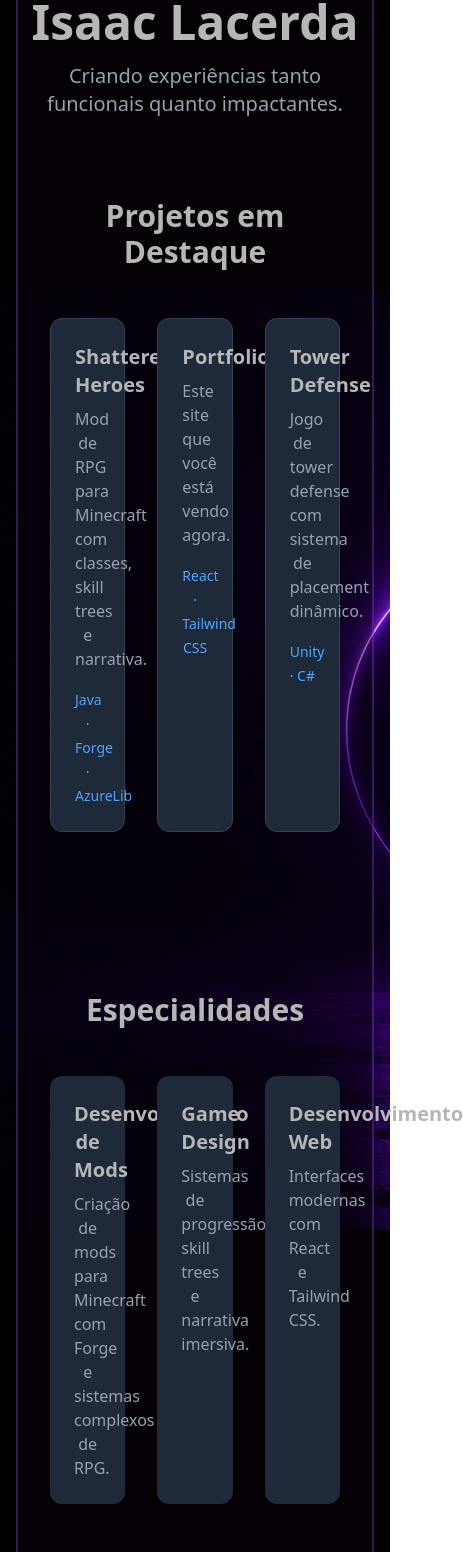
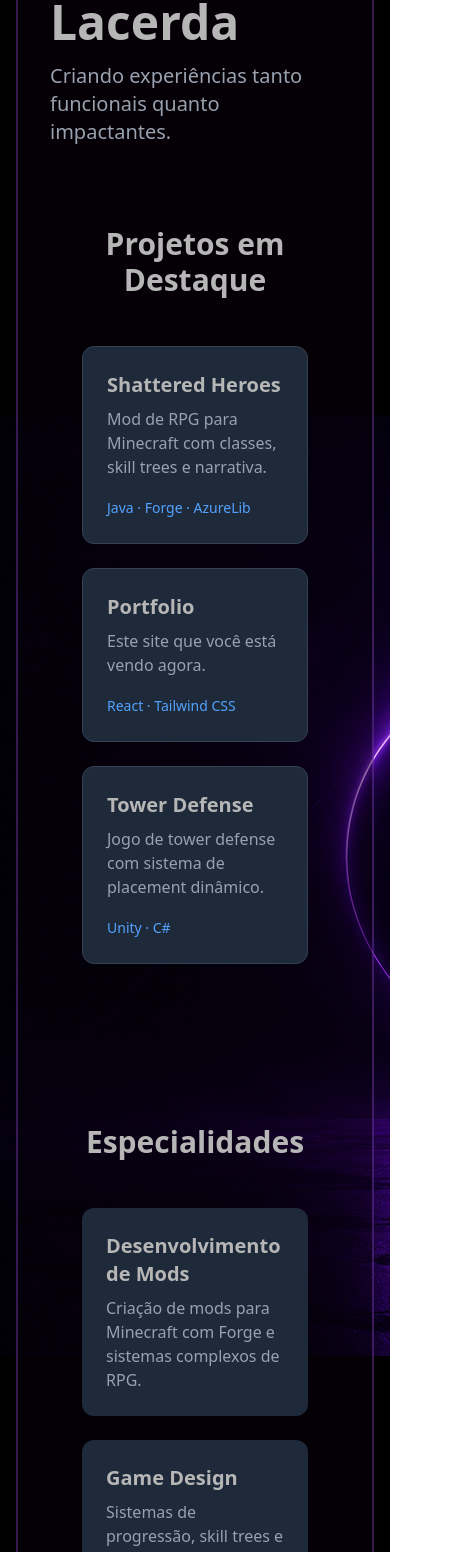
Before and after one commit to Kiratsuji/Portfolio, a React (Vite) app: page /#/ in a window 390 px wide. Shown: the part 296-1848 px from the top of the page, 463 px wide, since content can reach past the window. Built offline with nearby package versions, Linux system fonts and the light colour scheme.

Commit message:
fix: fixed responsivity on home page

```diff
--- a/src/pages/Home.jsx
+++ b/src/pages/Home.jsx
@@ -40,21 +40,15 @@ const specialties = [
 export default function Home() {
   return (
 
-      <div
-          style={{ backgroundImage: `url(${bgImg})` }}
-          className="flex flex-col min-h-screen bg-black text-gray-800 bg-fixed bg-center bg-no-repeat bg-auto">
+      <div style={{ backgroundImage: `url(${bgImg})` }} className="flex flex-col min-h-screen bg-black text-gray-800 bg-fixed bg-center bg-no-repeat bg-auto">
 
-          {/* HEADER */}
           <header>
               <Navbar />
           </header>5
 
-          {/* MAIN: O 'flex-grow' força esta parte a esticar e ocupar todo o espaço restante */}
           <main className="grow max-w-7xl w-full mx-auto px-4 py-8 flex flex-col gap-12">
 
-              {/* SECTON 1: Hero / Introdução */}
-              <section id="home" className="flex flex-col items-center justify-center text-center py-32 bg-primary text-text-primary rounded-2xl border-2 border-border">
-
+              <section className="flex flex-col items-center justify-center px-8 py-20 bg-primary text-text-primary rounded-2xl border-2 border-border">
                   <section>
                       <h1 className="text-5xl font-bold mb-4">Olá, eu sou Isaac Lacerda</h1>
                       <p className="text-xl text-gray-400">
@@ -62,16 +56,15 @@ export default function Home() {
                       </p>
                   </section>
 
-                  <section id="projetos" className="py-20 px-8">
+                  <section className="py-20 px-8">
                       <h2 className="text-3xl font-bold text-center mb-12">
                           Projetos em Destaque
                       </h2>
-                      <div className="grid grid-cols-3 gap-8 max-w-5xl mx-auto">
+                      <div className="grid grid-cols-1 md:grid-cols-2 lg:grid-cols-3 gap-6">
                           {projects.map((project) => (
                               <div
                                   key={project.title}
-                                  className="bg-gray-800 p-6 rounded-xl border border-gray-700"
-                              >
+                                  className="bg-gray-800 p-6 rounded-xl border border-gray-700">
                                   <h3 className="text-xl font-semibold mb-2">{project.title}</h3>
                                   <p className="text-gray-400 mb-4">{project.description}</p>
                                   <span className="text-sm text-blue-400">{project.tech}</span>
@@ -82,7 +75,7 @@ export default function Home() {
 
                   <section className="py-20 px-8">
                       <h2 className="text-3xl font-bold text-center mb-12">Especialidades</h2>
-                      <div className="grid grid-cols-3 gap-8 max-w-5xl mx-auto">
+                      <div className="grid grid-cols-1 md:grid-cols-2 lg:grid-cols-3 gap-6">
                           {specialties.map((item) => (
                               <div key={item.title} className="bg-gray-800 p-6 rounded-xl">
                                   <h3 className="text-xl font-semibold mb-2">{item.title}</h3>
@@ -95,7 +88,6 @@ export default function Home() {
               </section>
           </main>
 
-          {/* FOOTER */}
           <footer>
               <Footer />
           </footer>
```
